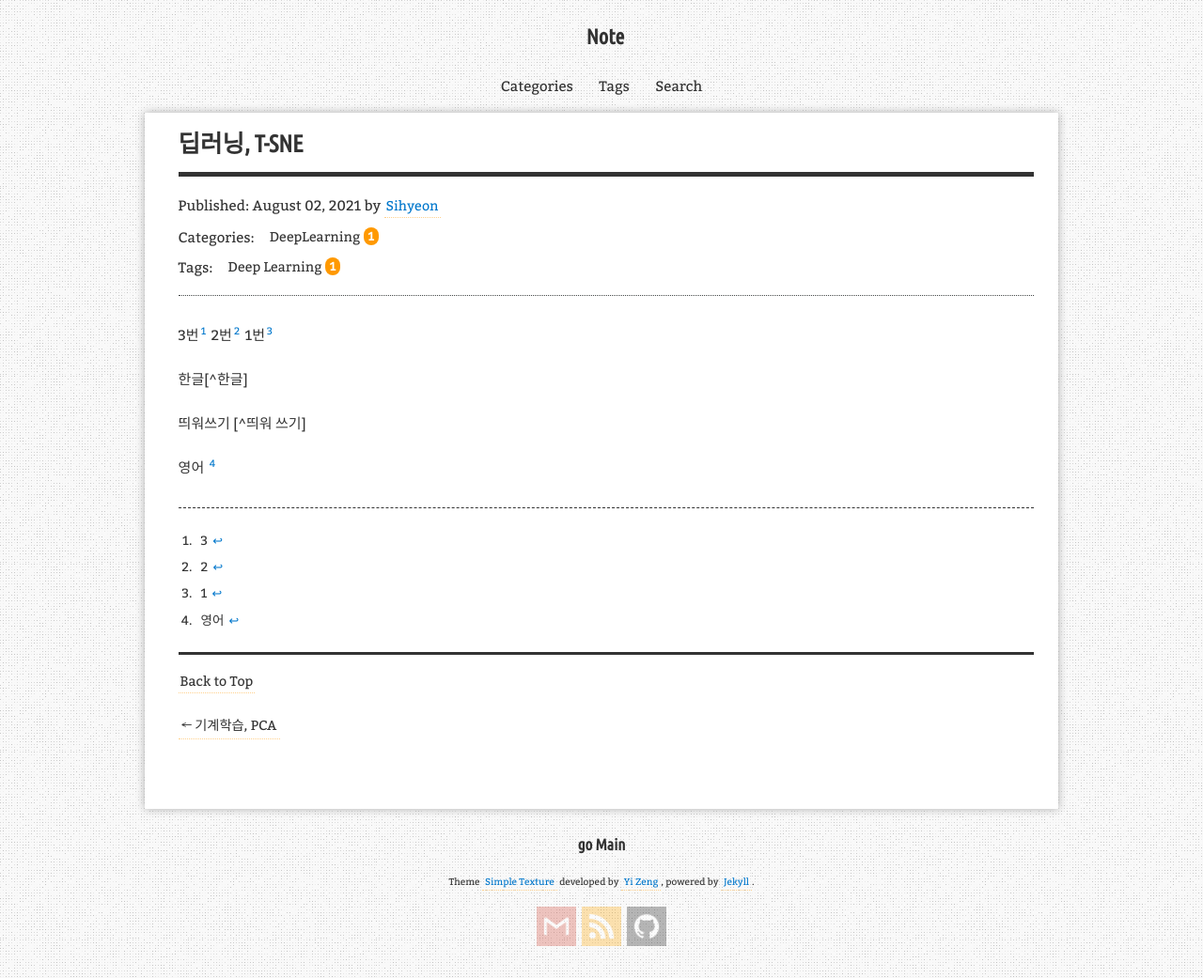
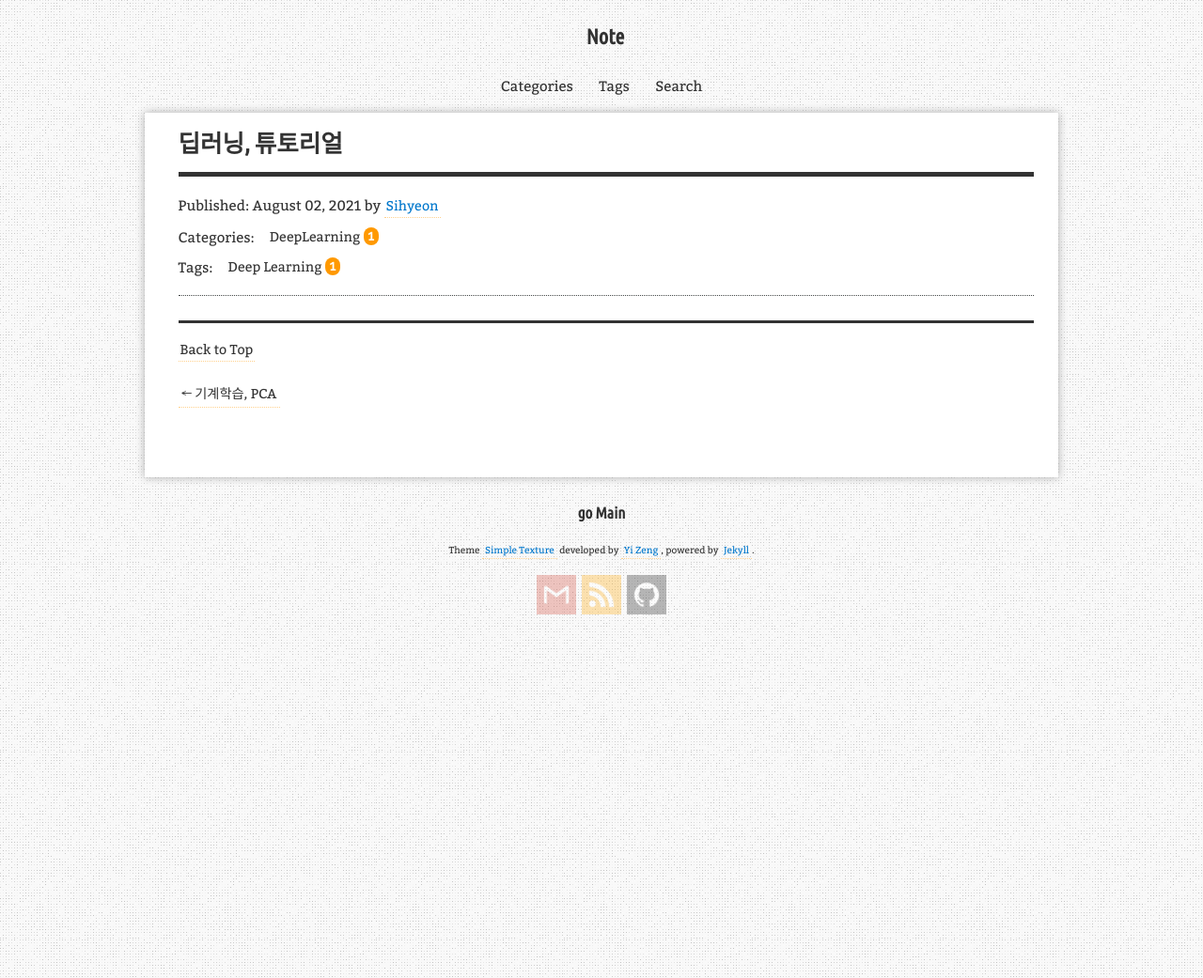
Before and after one commit to aristohyun/aristohyun.github.io, a Jekyll site: the page built from _posts/2021-08-02-Deep-Learning-Tutorial.md, in a window 1280 px wide. Shown: the whole page at 94% size. Built offline with Jekyll 4.4.1, drawn with Linux system fonts in a browser that asks for light colours; comment, search, counter and statistics services are not loaded.

Commit message:
Update 2021-08-02-Deep-Learning-Tutorial.md

```diff
--- a/_posts/2021-08-02-Deep-Learning-Tutorial.md
+++ b/_posts/2021-08-02-Deep-Learning-Tutorial.md
@@ -1,7 +1,7 @@
 ---
 layout: post
-title: "딥러닝, T-SNE"
-description: "T-SNE, T-분산 확률근접배치"
+title: "딥러닝, 튜토리얼"
+description: "딥러닝"
 categories: [DeepLearning]
 tags: [Deep Learning]
 use_math: true
@@ -11,19 +11,3 @@ redirect_from:
 
 * Kramdown table of contents
 {:toc .toc}
-
-3번[^3] 2번[^2] 1번[^1]
-
-한글[^한글]
-
-띄워쓰기 [^띄워 쓰기]
-
-영어 [^Eng]
-
-
-[^한글]: 한글
-[^띄워 쓰기]: 띄워쓰기
-[^Eng]: 영어
-[^1]: 1
-[^2]: 2
-[^3]: 3
```
